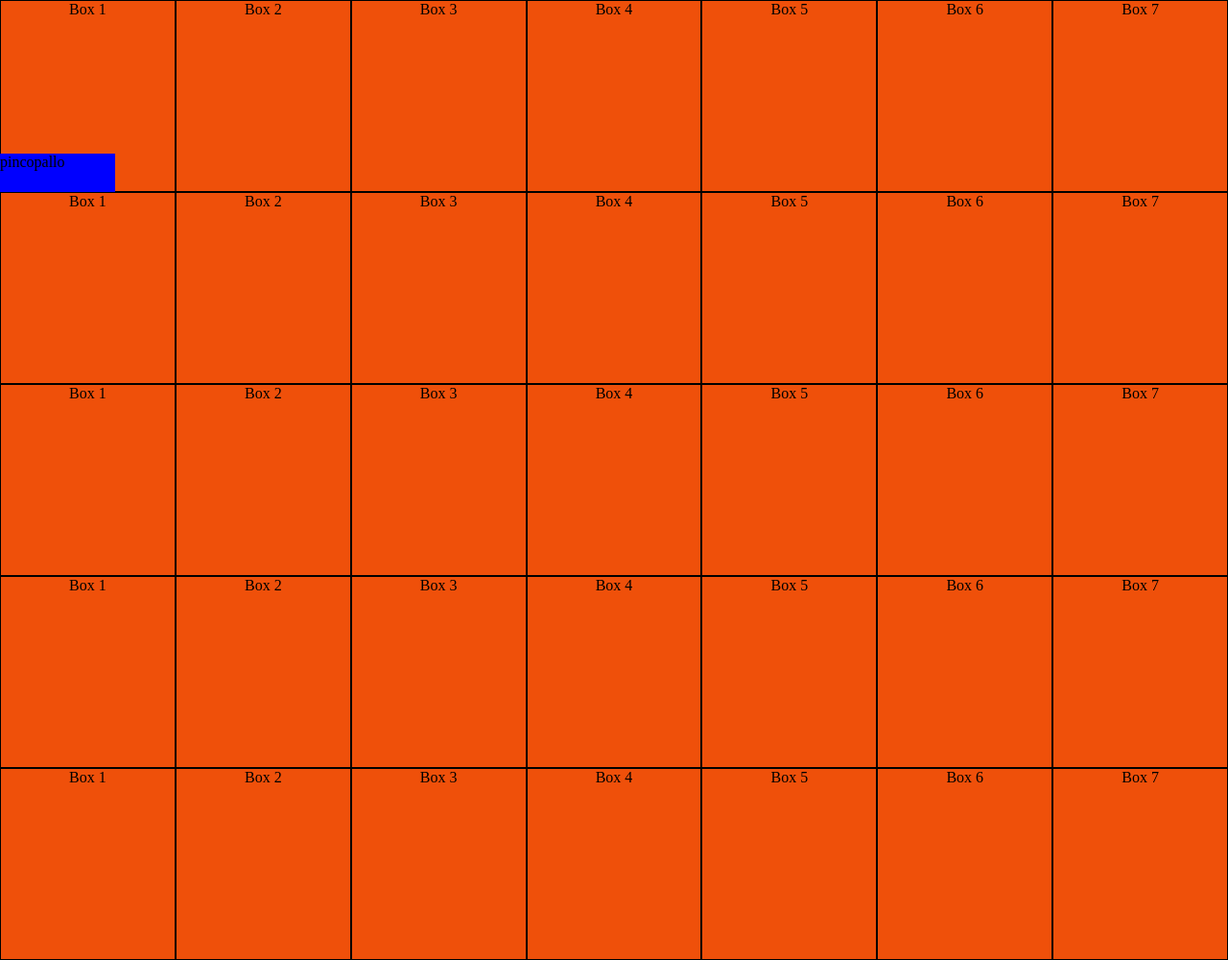
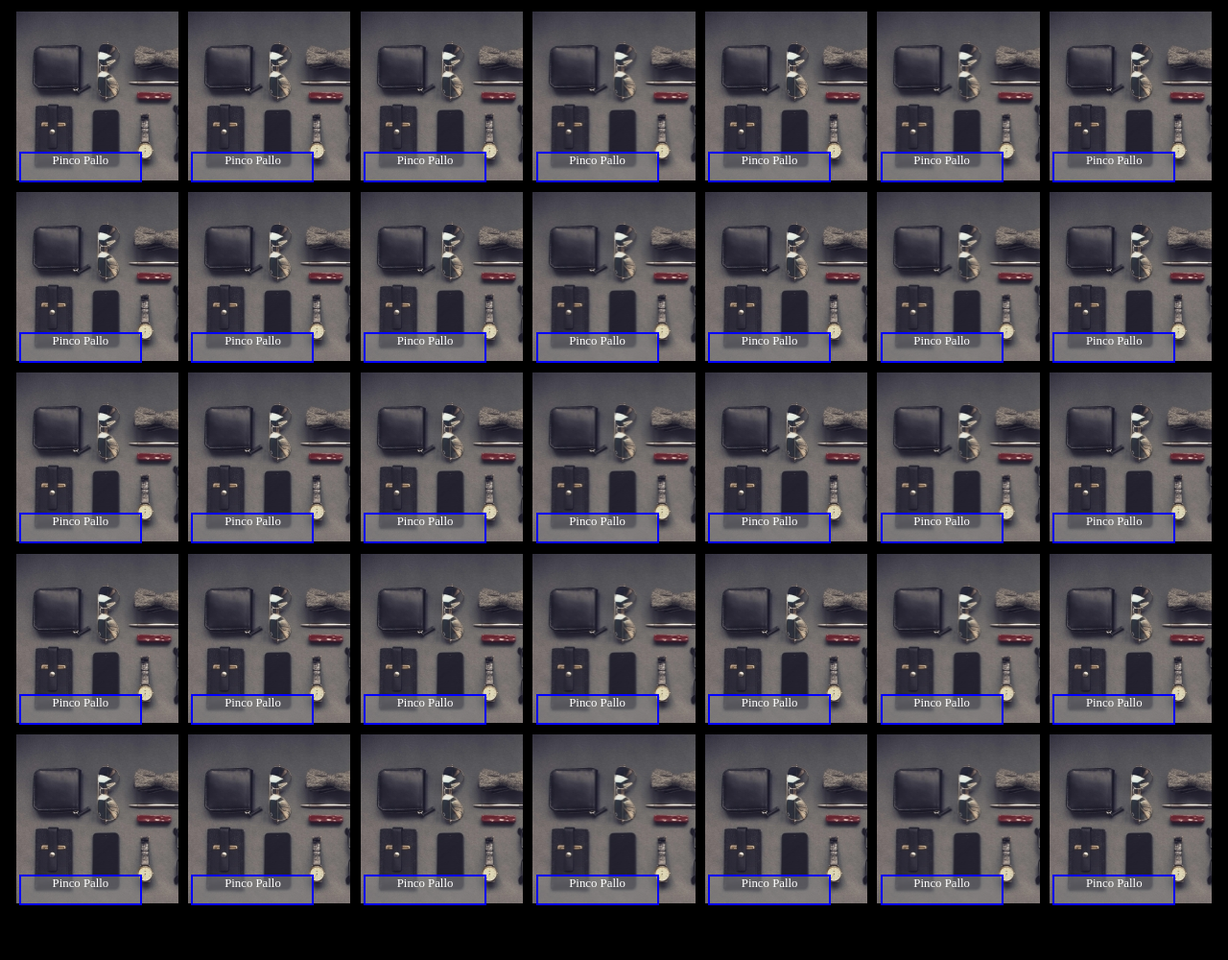
Before and after one commit to MarioBlasi/html-css-zoom, a plain HTML site: page index.html in a window 1280 px wide. Shown: the whole page at 96% size. After the commit the page ends 953 px from the top, so only its background shows below. Drawn offline with Linux system fonts and the light colour scheme.

Commit message:
section child

```diff
--- a/css/style.css
+++ b/css/style.css
@@ -1,39 +1,42 @@
 *{
-    margin: 0;
+    margin: 0.2rem;
     padding: 0;
     box-sizing: border-box;
 }
 body {
-    background-color:#2106bd49;
+    background-color:black;
     color:#000000;
 }
 
 .container {
     display: flex;
     flex-direction: row;
-    background-color: #afa462f6;
+    background-color:black;
     flex-wrap:nowrap;
     position: relative;
+    margin:2px
 }
-.container {
-    background-color: #36a314;
-}
+
 .child {
     width: 300px;
-    height: 200px;
-    background-color:#ff000093;
+    height: 180px;
+
     text-align: center;
-    border: 1px solid black;
+    border: 2px solid rgb(0, 0, 0);
+    background-image: url(/img/lorem-picsum.jpg);
 }
 .container {
     display: flex;
     flex-direction: row;
-    background-color: #dbbe18;
+
 }
 .pinco-pallo{
     position: absolute;
-    width: 120px;
-    height: 40px;
-    background-color: blue;
     bottom: 0;
+    border: 2px solid blue;
+    width: 8rem;
+    height: 2rem;
+    color: white;
+    font-size: 0.8rem;
+    background-color: rgba(128, 128, 128, 0.562);
 }
--- a/index.html
+++ b/index.html
@@ -10,50 +10,123 @@
 <body>
     <main id="app_main">
         <div class="container">
-            <div class="child" id="box1">Box 1</div>
-                <div class="pinco-pallo">pincopallo</div>
-		    <div class="child" id="box2">Box 2</div>
-		    <div class="child" id="box3">Box 3</div>
-            <div class="child" id="box1">Box 4</div>
-		    <div class="child" id="box2">Box 5</div>
-		    <div class="child" id="box3">Box 6</div>
-            <div class="child" id="box3">Box 7</div>
+            <div class="child" id="box1">
+                <div class="pinco-pallo">Pinco Pallo</div>
+            </div>
+            <div class="child" id="box1">
+                <div class="pinco-pallo">Pinco Pallo</div>
+            </div>
+            <div class="child" id="box1">
+                <div class="pinco-pallo">Pinco Pallo</div>
+            </div>
+            <div class="child" id="box1">
+                <div class="pinco-pallo">Pinco Pallo</div>
+            </div>
+            <div class="child" id="box1">
+                <div class="pinco-pallo">Pinco Pallo</div>
+            </div>
+            <div class="child" id="box1">
+                <div class="pinco-pallo">Pinco Pallo</div>
+            </div>
+            <div class="child" id="box1">
+                <div class="pinco-pallo">Pinco Pallo</div>
+            </div>
         </div>
+        <!-- seconda riga---------------------------------- -->
         <div class="container">
-            <div class="child" id="box1">Box 1</div>
-		    <div class="child" id="box2">Box 2</div>
-		    <div class="child" id="box3">Box 3</div>
-            <div class="child" id="box1">Box 4</div>
-		    <div class="child" id="box2">Box 5</div>
-		    <div class="child" id="box3">Box 6</div>
-            <div class="child" id="box3">Box 7</div>
+            <div class="child" id="box1">
+                <div class="pinco-pallo">Pinco Pallo</div>
+            </div>
+            <div class="child" id="box1">
+                <div class="pinco-pallo">Pinco Pallo</div>
+            </div>
+            <div class="child" id="box1">
+                <div class="pinco-pallo">Pinco Pallo</div>
+            </div>
+            <div class="child" id="box1">
+                <div class="pinco-pallo">Pinco Pallo</div>
+            </div>
+            <div class="child" id="box1">
+                <div class="pinco-pallo">Pinco Pallo</div>
+            </div>
+            <div class="child" id="box1">
+                <div class="pinco-pallo">Pinco Pallo</div>
+            </div>
+            <div class="child" id="box1">
+                <div class="pinco-pallo">Pinco Pallo</div>
+            </div>
         </div>
+        <!-- terza riga riga---------------------------------- -->
         <div class="container">
-            <div class="child" id="box1">Box 1</div>
-		    <div class="child" id="box2">Box 2</div>
-		    <div class="child" id="box3">Box 3</div>
-            <div class="child" id="box1">Box 4</div>
-		    <div class="child" id="box2">Box 5</div>
-		    <div class="child" id="box3">Box 6</div>
-            <div class="child" id="box3">Box 7</div>
+            <div class="child" id="box1">
+                <div class="pinco-pallo">Pinco Pallo</div>
+            </div>
+            <div class="child" id="box1">
+                <div class="pinco-pallo">Pinco Pallo</div>
+            </div>
+            <div class="child" id="box1">
+                <div class="pinco-pallo">Pinco Pallo</div>
+            </div>
+            <div class="child" id="box1">
+                <div class="pinco-pallo">Pinco Pallo</div>
+            </div>
+            <div class="child" id="box1">
+                <div class="pinco-pallo">Pinco Pallo</div>
+            </div>
+            <div class="child" id="box1">
+                <div class="pinco-pallo">Pinco Pallo</div>
+            </div>
+            <div class="child" id="box1">
+                <div class="pinco-pallo">Pinco Pallo</div>
+            </div>
         </div>
+        <!-- quarta riga---------------------------------- -->
         <div class="container">
-            <div class="child" id="box1">Box 1</div>
-		    <div class="child" id="box2">Box 2</div>
-		    <div class="child" id="box3">Box 3</div>
-            <div class="child" id="box1">Box 4</div>
-		    <div class="child" id="box2">Box 5</div>
-		    <div class="child" id="box3">Box 6</div>
-            <div class="child" id="box3">Box 7</div>
+            <div class="child" id="box1">
+                <div class="pinco-pallo">Pinco Pallo</div>
+            </div>
+            <div class="child" id="box1">
+                <div class="pinco-pallo">Pinco Pallo</div>
+            </div>
+            <div class="child" id="box1">
+                <div class="pinco-pallo">Pinco Pallo</div>
+            </div>
+            <div class="child" id="box1">
+                <div class="pinco-pallo">Pinco Pallo</div>
+            </div>
+            <div class="child" id="box1">
+                <div class="pinco-pallo">Pinco Pallo</div>
+            </div>
+            <div class="child" id="box1">
+                <div class="pinco-pallo">Pinco Pallo</div>
+            </div>
+            <div class="child" id="box1">
+                <div class="pinco-pallo">Pinco Pallo</div>
+            </div>
         </div>
+        <!-- quainta riga---------------------------------- -->
         <div class="container">
-            <div class="child" id="box1">Box 1</div>
-		    <div class="child" id="box2">Box 2</div>
-		    <div class="child" id="box3">Box 3</div>
-            <div class="child" id="box1">Box 4</div>
-		    <div class="child" id="box2">Box 5</div>
-		    <div class="child" id="box3">Box 6</div>
-            <div class="child" id="box3">Box 7</div>
+            <div class="child" id="box1">
+                <div class="pinco-pallo">Pinco Pallo</div>
+            </div>
+            <div class="child" id="box1">
+                <div class="pinco-pallo">Pinco Pallo</div>
+            </div>
+            <div class="child" id="box1">
+                <div class="pinco-pallo">Pinco Pallo</div>
+            </div>
+            <div class="child" id="box1">
+                <div class="pinco-pallo">Pinco Pallo</div>
+            </div>
+            <div class="child" id="box1">
+                <div class="pinco-pallo">Pinco Pallo</div>
+            </div>
+            <div class="child" id="box1">
+                <div class="pinco-pallo">Pinco Pallo</div>
+            </div>
+            <div class="child" id="box1">
+                <div class="pinco-pallo">Pinco Pallo</div>
+            </div>
         </div>
     </main>
 </body>
```
